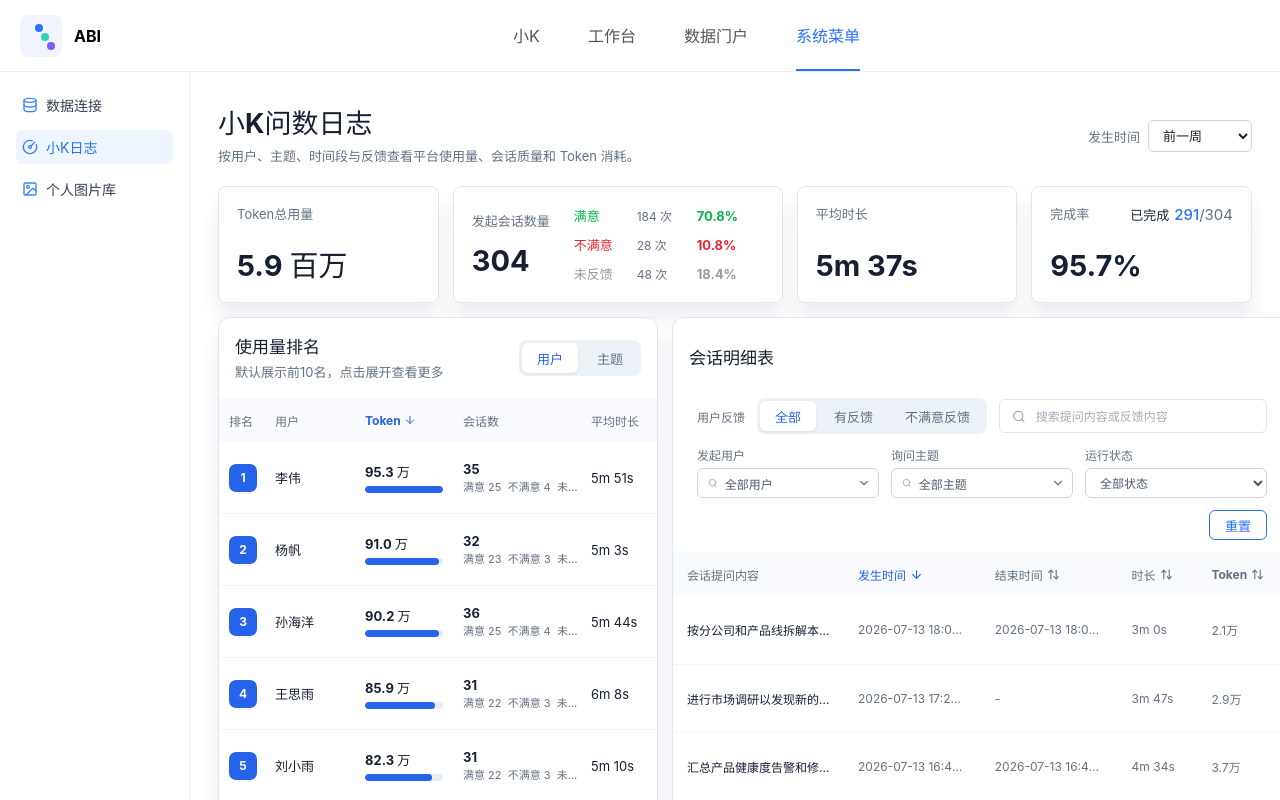
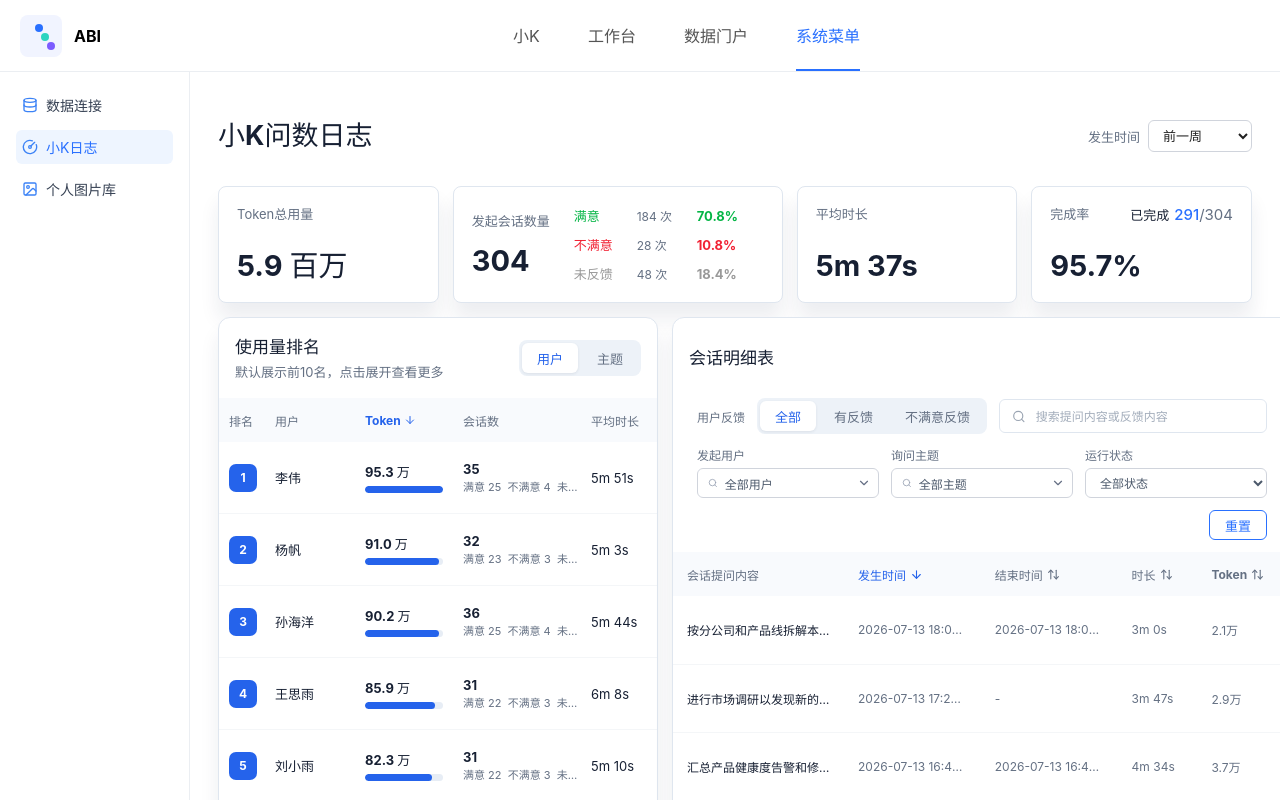
Before and after one commit to oreoflurry1112-pixel/xiaok-ops-dashboard-demo, a React (Vite) app: page / in a window 1280 px wide. Shown: the top 800 px of the page. Built offline with nearby package versions, Linux system fonts and the light colour scheme.

Commit message:
Remove dashboard subtitle

```diff
--- a/src/App.tsx
+++ b/src/App.tsx
@@ -413,7 +413,7 @@ export default function App() {
       </aside>
       <main id="top">
         <section className="page-heading">
-          <div><h1>小K问数日志</h1><p>按用户、主题、时间段与反馈查看平台使用量、会话质量和 Token 消耗。</p></div>
+          <div><h1>小K问数日志</h1></div>
           <label className="time-filter"><span>发生时间</span><select value={timeRange} onChange={(event) => changeTimeRange(event.target.value as TimeRange)}>{timeRanges.map((range) => <option key={range}>{range}</option>)}</select></label>
         </section>
         <MetricCards metrics={currentData.metrics} />
```
